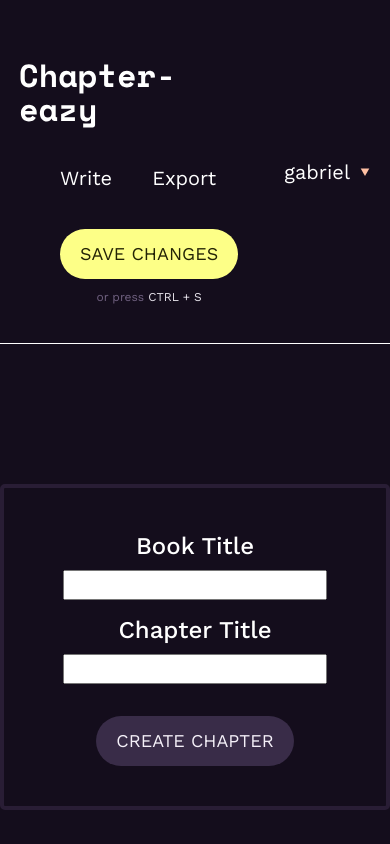
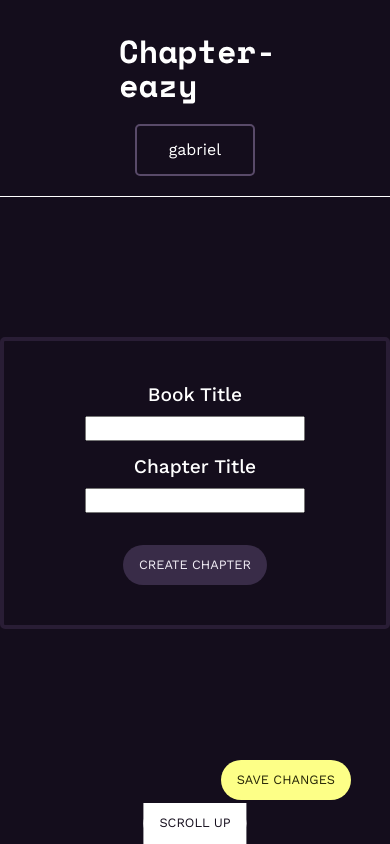
Before and after one commit to gab-zaes/chapter-eazy, a Flask app: page /write in a window 390 px wide. Run offline with Flask 3, Linux system fonts and the light colour scheme; a user stored in the database is signed in; data comes from the database, SQL or seed files in the repository; both versions use the stored data as it was after the commit.

Commit message:
Responsivo da rota write

```diff
--- a/app.py
+++ b/app.py
@@ -2,7 +2,8 @@ import sys
 import re
 import sqlite3
 import random
-from flask import Flask, flash, render_template, request, redirect, session, send_file
+import os
+from flask import Flask, flash, render_template, request, redirect, session, send_file, url_for
 from flask_session import Session
 from werkzeug.security import check_password_hash, generate_password_hash
 from helpers import apology, login_required, romans, erase
@@ -291,6 +292,8 @@ def export():
     con = sqlite3.connect("chaptereasy.db", check_same_thread=False)
     db = con.cursor()
 
+    username = db.execute("SELECT username FROM users WHERE user_id = ?", (session["user_id"],)).fetchone()[0]
+
     # current title for printing
     current_title = db.execute("SELECT title FROM active WHERE user_id = ?", (session["user_id"],)).fetchone()[0]
     if request.method == "POST":
@@ -300,21 +303,19 @@ def export():
 
         if request.form.get("format") == "md":
             # open current_title.md file in temporary folder
-            filename = "./temp/" + current_title + ".md"
+            filename = "./temp/" + username + current_title + ".md"
             with open(filename, "w") as file:
                 # write to the file iterating over chapters
                 for chapter, body in chapters:
                     print(chapter, body)
-                    file.write("#" + chapter + "\n\n")
+                    file.write("# " + chapter + "\n\n")
                     try:
                         file.writelines(body + "\n\n")
                     except TypeError:
                         file.write("\n")
-            # handle a response signaling this file must be downloaded
 
-            # erase temp file
-
-            return send_file(filename), erase(filename)
+            flash("File created", "save")
+            return redirect("/download")
         elif request.form.get("format") == "pdf":
             # call finalformat classes and functions
             ...
@@ -322,7 +323,35 @@ def export():
 
     con.commit()
     con.close()
-    return render_template("export.html", current_title=current_title)
+    return render_template("export.html", current_title=current_title, username=username)
+
+
+@app.route("/download", methods=["GET"])
+@login_required
+def download():
+    con = sqlite3.connect("chaptereasy.db", check_same_thread=False)
+    db = con.cursor()
+
+    filename = ""
+    path = ""
+    current_title = db.execute("SELECT title FROM active WHERE user_id = ?", (session["user_id"],)).fetchone()[0]
+    username = db.execute("SELECT username FROM users WHERE user_id = ?", (session["user_id"],)).fetchone()[0]
+
+    files = os.listdir("./temp")
+    for f in files:
+        print(f)
+        if f == f"{username}{current_title}.md" or f == f"{username}{current_title}.pdf":
+            filename = f.replace(username, "")
+            path = url_for('static', filename='style.css')
+            # path = "temp/" + username + filename
+            # path = os.path.join(app.root_path.replace(" ", "%20"), path)
+            break
+
+    con.commit()
+    con.close()
+
+    return render_template("download.html", username=username, filename=filename, path=path)
+
 
 
 @app.route("/account", methods=["GET", "POST"])
--- a/helpers.py
+++ b/helpers.py
@@ -1,6 +1,7 @@
 from functools import wraps
 from flask import session, redirect, flash, render_template
 from roman import toRoman
+import os
 
 
 
--- a/static/css/global/global.css
+++ b/static/css/global/global.css
@@ -70,6 +70,10 @@ form input {
     display: block;
 }
 
+.responsivo {
+    display: none;
+}
+
 .header-bg {
     background-color: var(--c1);
     border-bottom: 1px solid white;
@@ -116,8 +120,12 @@ nav {
     width: 100%;
 }
 
-.drop-ul li:first-child {
+.drop-ul li {
     border-bottom: 1px solid white;
+}
+
+.drop-ul li:last-child {
+    border-bottom: 0px;
 }
 
 .div-flashes {
@@ -181,3 +189,29 @@ nav a::after {
 nav a:hover:after {
     width: 100%;
 }
+
+@media (max-width: 800px) {
+    .header {
+        flex-direction: column;
+        gap: 20px;
+        padding-top: 40px;
+        padding-bottom: 20px;
+    }
+
+    .drop-btn {
+        padding: 16px 32px;
+        border-radius: 5px;
+        border: 2px solid var(--c4);
+    }
+
+    .drop-btn svg {
+        display: none;
+    }
+
+    .drop-ul {
+        width: 150px;
+        top: 95%;
+        right: 50%;
+        transform: translateX(27%);
+    }
+}
--- a/static/css/utilidades/componentes.css
+++ b/static/css/utilidades/componentes.css
@@ -101,3 +101,14 @@
 .capitulo.ativo:hover {
     background-color: var(--dest-blue);
 }
+
+@media (max-width: 800px) {
+    .botao {
+        padding: 14px 16px;
+        border-radius: 35px;
+    }
+
+    nav ul {
+        display: none;
+    }
+}
--- a/static/css/utilidades/tipografia.css
+++ b/static/css/utilidades/tipografia.css
@@ -38,3 +38,40 @@
 .font3-body {
     font: 400 1.25rem/1.375 "PT Serif", sans-serif;
 }
+
+@media (max-width: 800px) {
+    .font2-index {
+        font-size: 1rem;
+    }
+    .font2-xxl {
+        font-size: 3rem;
+    }
+
+    .font2-l {
+        font-size: 1.75rem;
+    }
+
+    .font1-link {
+        font-size: 1rem;
+    }
+
+    .font1-button {
+        font-size: 0.8rem;
+    }
+
+    .font1-s {
+        font-size: 0.8rem;
+    }
+
+    .font1-xs {
+        font-size: 0.6rem;
+    }
+
+    .font1-l {
+        font-size: 1.2rem;
+    }
+
+    .font3-body {
+        font-size: 1rem;
+    }
+}
--- a/static/css/write/write.css
+++ b/static/css/write/write.css
@@ -191,3 +191,104 @@
     height: 20px;
     background-color: var(--c1);
 }
+
+footer {
+    position: fixed;
+    bottom: 0px;
+    left: 50%;
+    transform: translateX(-50%);
+    display: flex;
+    place-items: center;
+}
+
+footer button {
+    padding: 16px;
+    color: var(--c1);
+}
+
+@media (max-width: 1400px) {
+    .scroll-down-area {
+        margin-right: 10px;
+    }
+
+    .grid-write {
+        display: grid;
+        grid-template-columns: 1fr;
+    }
+
+    .chapters-list ul {
+        display: flex;
+        flex-wrap: wrap;
+        gap: 10px 20px;
+        place-content: center;
+    }
+
+    .chapters {
+        display: flex;
+        flex-direction: column;
+        gap: 5px;
+        border-right: 0px;
+    }
+
+    /* componentes */
+    .capitulo {
+        padding: 12px;
+        margin-bottom: 0px;
+        border-radius: 5px;
+        display: flex;
+        align-items: center;
+        cursor: pointer;
+    }
+}
+
+@media (max-width: 1200px) {
+    .paper {
+        width: 80%;
+    }
+
+    .paper-cont {
+        width: 100%;
+        margin: 0px;
+    }
+
+    .documento-escrita section {
+        width: 100%;
+    }
+}
+
+@media (max-width: 800px) {
+    .documento-header {
+        align-items: center;
+    }
+
+    .scroll-down-area span,
+    nav span {
+        display: none;
+    }
+
+    #save-form div {
+        position: relative;
+    }
+
+    #save {
+        display: none;
+    }
+
+    #save-body {
+        position: fixed;
+        right: 10%;
+        top: 90%;
+    }
+
+    .documento-header div:last-child {
+        margin-top: 0px;
+    }
+
+    .responsivo {
+        display: block;
+    }
+
+    footer {
+        background-color: white;
+    }
+}
--- /dev/null
+++ b/static/responsivo.js
@@ -0,0 +1,12 @@
+document.addEventListener("DOMContentLoaded", function() {
+    let save = document.getElementById("save-body");
+    let scrollUp = document.getElementById("scroll-up");
+
+    save.addEventListener("click", () => {
+        document.getElementById("save-form").submit();
+    })
+
+    scrollUp.addEventListener("click", () => {
+        window.scroll(document.documentElement.scrollHeight, 0);
+    })
+});
--- a/templates/export.html
+++ b/templates/export.html
@@ -5,7 +5,6 @@
 {% endblock %}
 
 {% block script %}
-
 {% endblock %}
 
 {% block nav %}
@@ -30,7 +29,7 @@
                             <label class="font1-s" for="md">PDF</label>
                         </div>
                     </div>
-                    <button type="submit" class="botao primario font1-button">download</button>
+                    <button type="submit" class="botao primario font1-button" download>download</button>
                 </form>
             </fieldset>
         </section>
--- a/templates/layout.html
+++ b/templates/layout.html
@@ -26,6 +26,8 @@
         {% block script %}{% endblock %}
     </head>
     <body>
+        {% block body %}
+        {% endblock %}
         <header class="header-bg">
             <div class="header container">
                 <nav>
@@ -45,6 +47,8 @@
                     </button>
                     <ul class="drop-ul hidden">
                         <li><a class="font1-link" href="/account">Account</a></li>
+                        <li class="responsivo"><a class="font1-link" href="/write">Write</a></li>
+                        <li class="responsivo"><a class="font1-link" href="/Export">Export</a></li>
                         <li><a class="font1-link" href="/logout">Log Out</a></li>
                     </ul>
                 </div>
--- a/templates/write.html
+++ b/templates/write.html
@@ -7,6 +7,11 @@
 {% block script %}
     <script src="/static/write.js"></script>
     <script src="/static/keyboard.js"></script>
+    <script src="/static/responsivo.js"></script>
+{% endblock %}
+
+{% block body %}
+    <button class="botao primario font1-button responsivo" type="submit" id="save-body">Save Changes</button>
 {% endblock %}
 
 {% block nav %}
@@ -34,7 +39,7 @@
             <form class="form chapter" action="/new_chapter" method="post">
                 <input class="font1-link" name="book_title" type="hidden" value="{{ current_title }}">
                 <label class="font1-link-bold">Chapter Title</label>
-                <input class="font1-link" name="chapter_name" type="text" autocomplete="off" autofocus required>
+                <input class="font1-link" name="chapter_name" type="text" autocomplete="off" required>
                 <button class="botao discreto font1-button" type="submit">Create Chapter</button>
             </form>
         </div>
@@ -82,7 +87,7 @@
                         </div>
                         <span class="font1-s">New Chapter</span>
                     </div>
-                    <div>
+                    <div class="scroll-down-area">
                         <button id="scroll" class="botao font1-button">SCROLL DOWN</button>
                         <span class="font1-xs c5">or press <span class="font1-xs c10">CTRL + D</span></span>
                     </div>
@@ -92,7 +97,7 @@
                         <h3 class="font2-index faded-gray">{{ current_index | romans }}</h3>
                         <h1 class="font2-l" id="chapter_title_h1">{{ current_chapter }}</h1>
                         <div class="paper-cont">
-                            <textarea class="paper font3-body" name="chapter_body" rows="1" autofocus autocomplete="off">{{ chapter_body }}</textarea>
+                            <textarea class="paper font3-body" name="chapter_body" rows="1" autocomplete="off">{{ chapter_body }}</textarea>
                         </div>
                     </section>
                 </div>
@@ -111,4 +116,5 @@
             </form>
         </div>
     {% endif %}
+    <footer class="responsivo"><button class="botao font1-button" id="scroll-up">Scroll Up</button></footer>
 {% endblock %}
```
Also changed, not shown: static/download.js (added, +11 -0 lines), templates/download.html (added, +25 -0 lines), chaptereasy.db.
